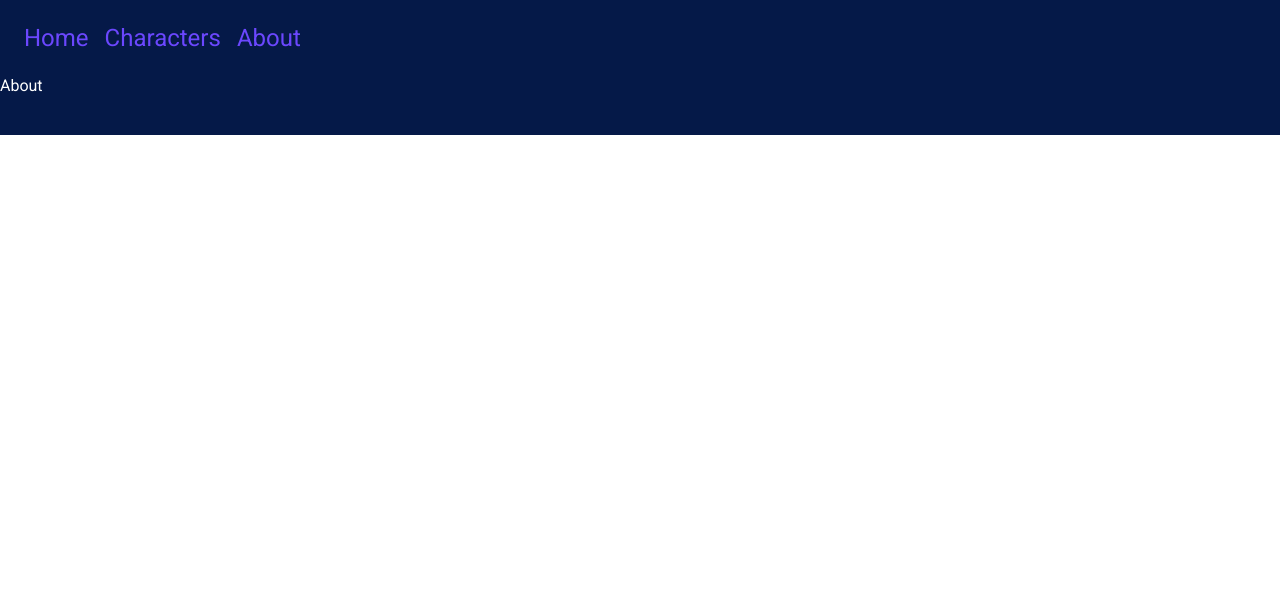
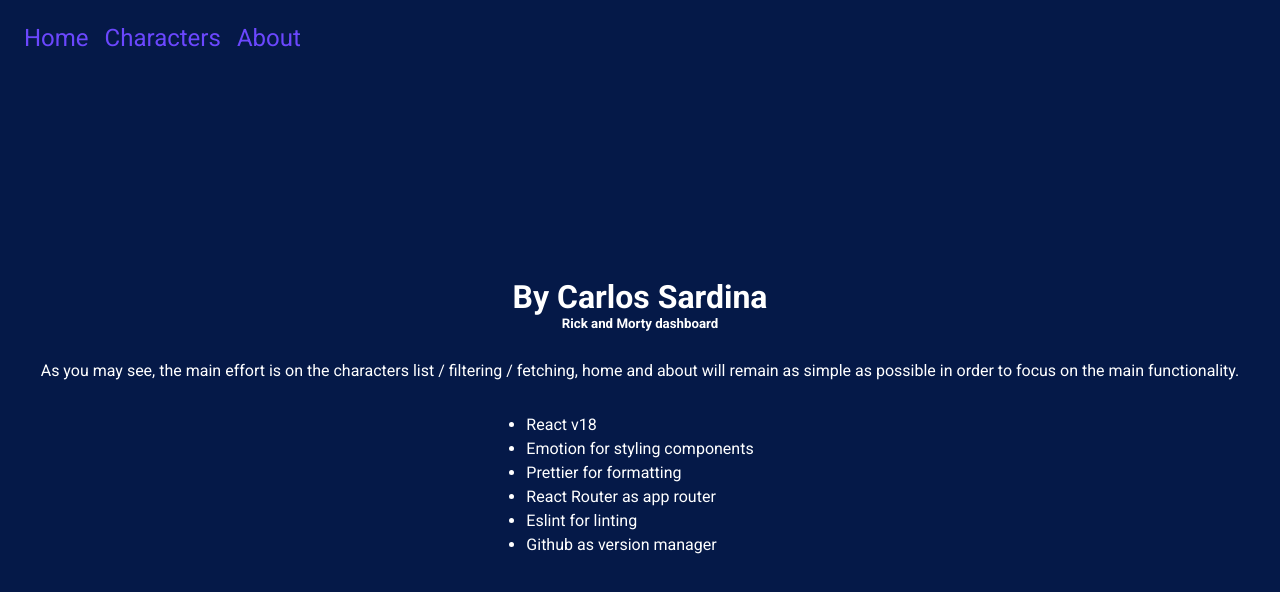
Before and after one commit to carlos-sardina/umvel-react, a React (Create React App) app: page /about in a window 1280 px wide. Shown: the top 592 px of the page. Built offline with nearby package versions, Linux system fonts and the light colour scheme.

Commit message:
about page

```diff
--- a/src/pages/About/About.tsx
+++ b/src/pages/About/About.tsx
@@ -1,5 +1,41 @@
 import React from 'react';
+import styled from '@emotion/styled';
+
+const Container = styled.div`
+  display: flex;
+  flex-direction: column;
+  min-height: calc(100vh - 4.75rem - 2.5rem);
+  align-items: center;
+  justify-content: center;
+`;
+
+const Disclaimer = styled.span`
+  margin: 30px 0;
+`;
+
+const Ul = styled.ul`
+  li {
+    margin: 5px 0;
+  }
+`;
 
 export const About = () => {
-  return <div>About</div>;
+  return (
+    <Container>
+      <h1>By Carlos Sardina</h1>
+      <h5>Rick and Morty dashboard</h5>
+      <Disclaimer>
+        As you may see, the main effort is on the characters list / filtering / fetching, home and
+        about will remain as simple as possible in order to focus on the main functionality.
+      </Disclaimer>
+      <Ul>
+        <li>React v18</li>
+        <li>Emotion for styling components</li>
+        <li>Prettier for formatting</li>
+        <li>React Router as app router</li>
+        <li>Eslint for linting</li>
+        <li>Github as version manager</li>
+      </Ul>
+    </Container>
+  );
 };
```
Also changed, not shown: tsconfig.json (+2 -8 lines).
